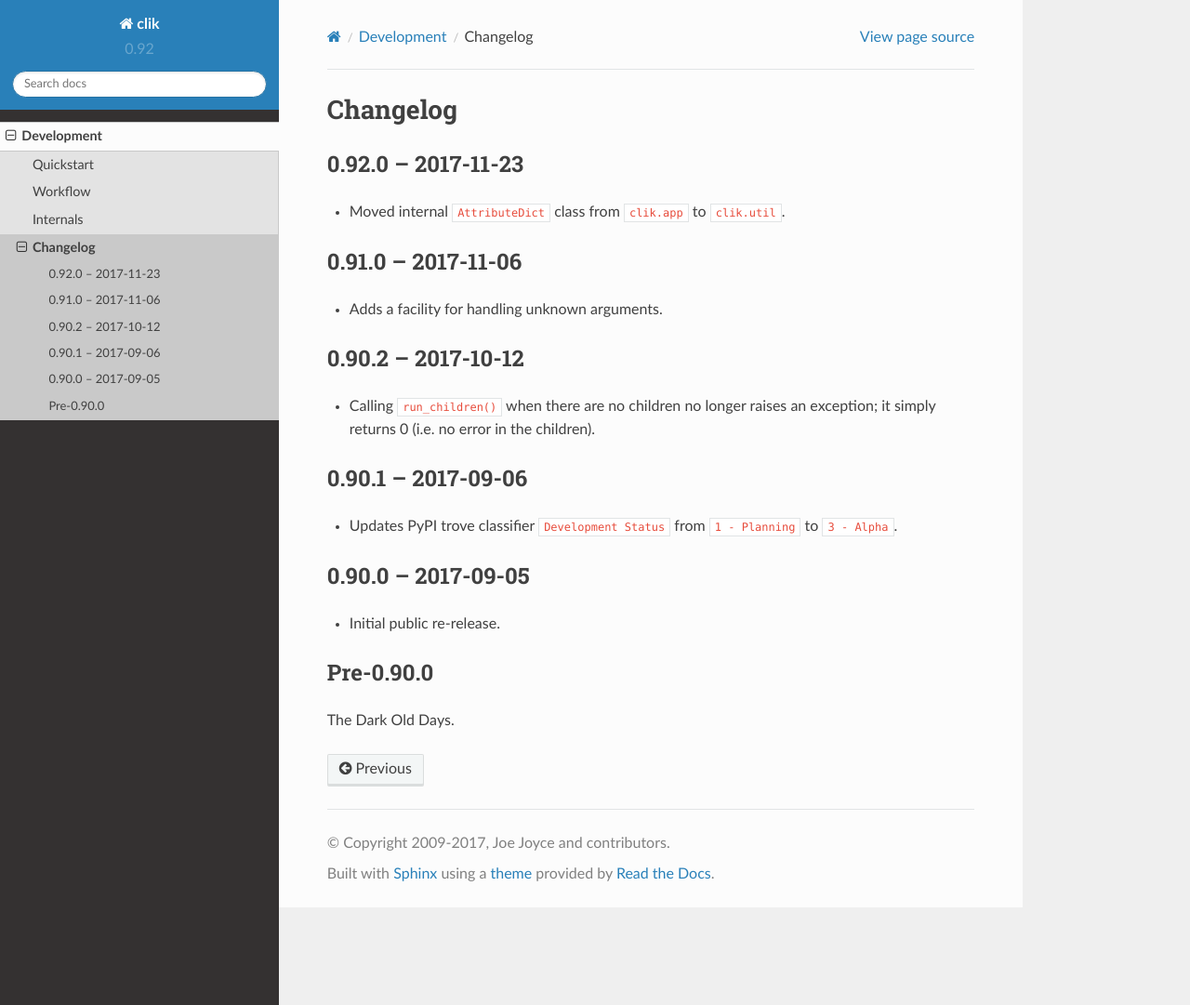
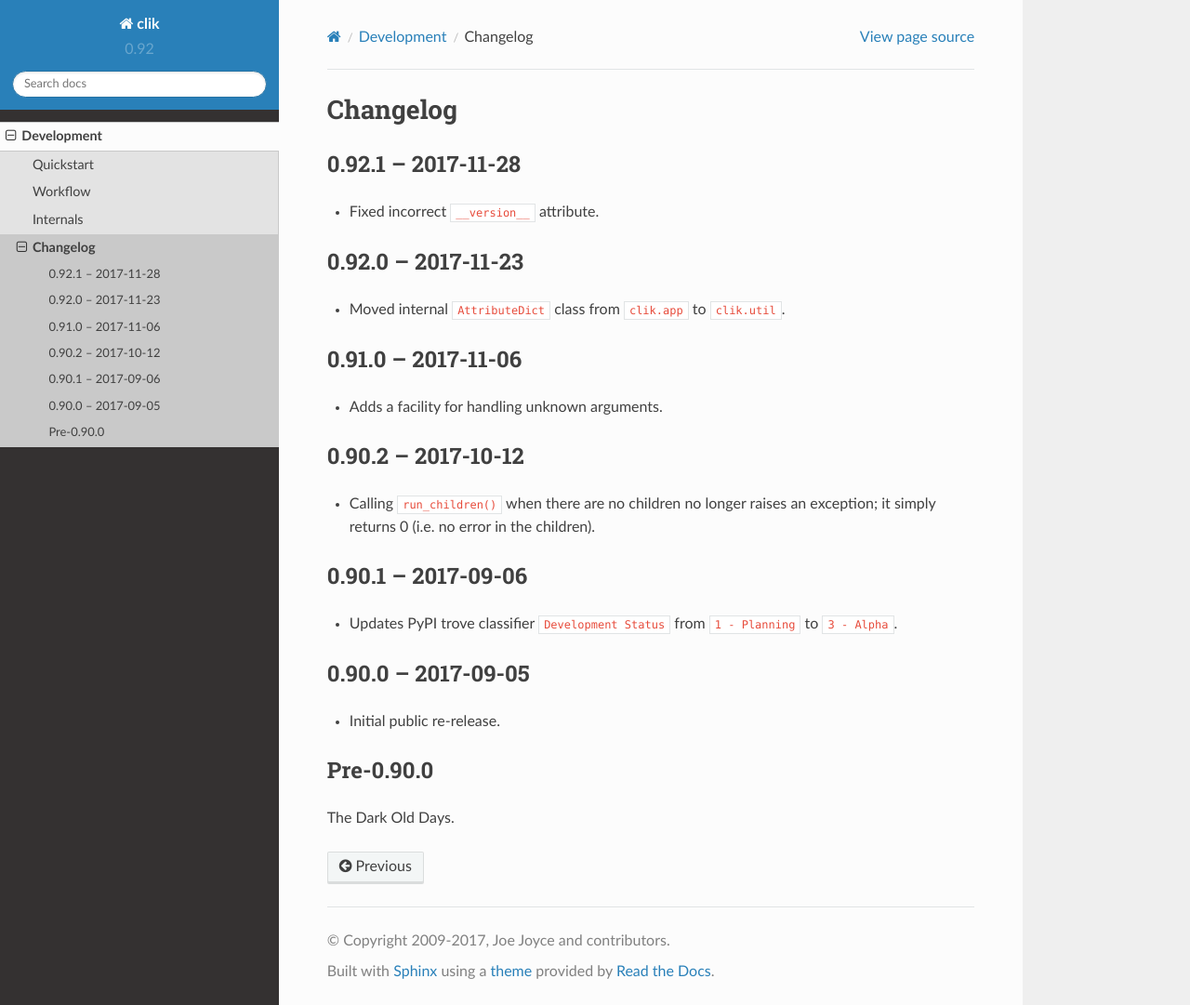
Before and after one commit to decafjoe/clik, a Sphinx documentation site: the page built from doc/development/changelog.rst, in a window 1280 px wide and 1081 px high. Shown: the whole window at 93% size. Built offline with Sphinx 7.4.7 and the Read the Docs theme 2.0.0, drawn with Linux system fonts in a browser that asks for light colours.

Commit message:
Adds note to changelog about forthcoming release.

```diff
--- a/doc/development/changelog.rst
+++ b/doc/development/changelog.rst
@@ -2,6 +2,12 @@
 ===========
  Changelog
 ===========
+
+
+0.92.1 -- 2017-11-28
+====================
+
+* Fixed incorrect ``__version__`` attribute.
 
 
 0.92.0 -- 2017-11-23
```
